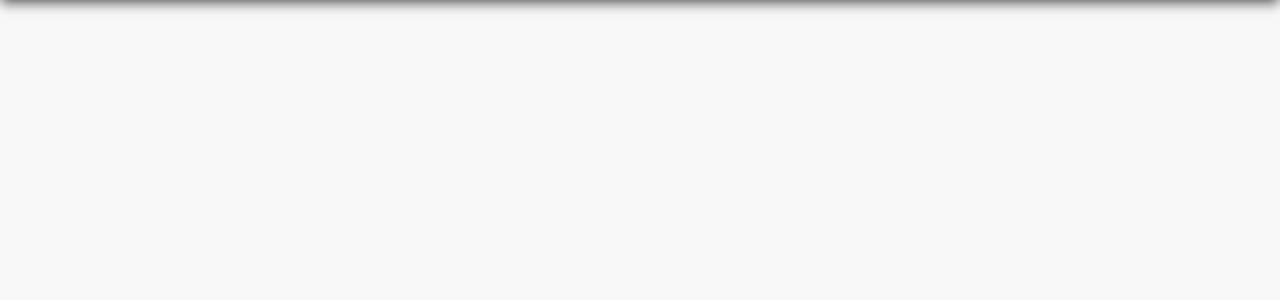
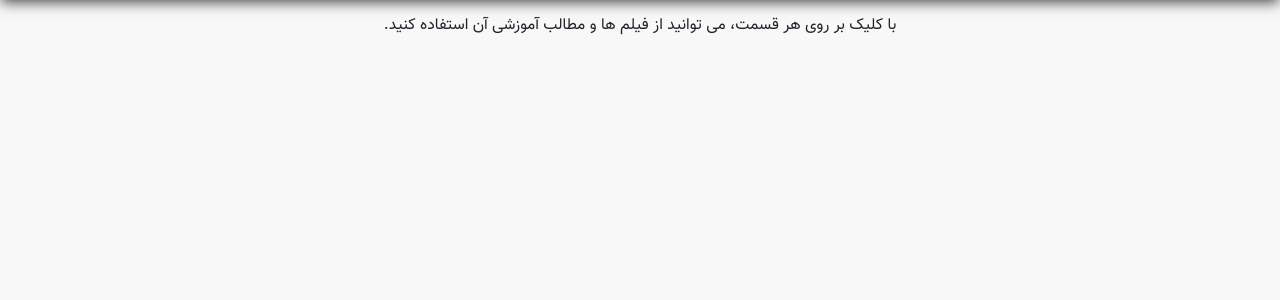
Before and after one commit to shaazzz/mavak-site, a Django app: page /content/syllabus/1/ in a window 1280 px wide. Shown: the part 56-356 px from the top of the page. Run offline with Django 3.2, Linux system fonts and the light colour scheme; data that the repository does not hold is empty; some libraries are stand-ins or nearby versions.

Commit message:
try to add some explanation

```diff
--- a/content/templates/content/syllabus.html
+++ b/content/templates/content/syllabus.html
@@ -5,6 +5,9 @@
 {% load static %}
 <link href="{% static 'main/profile.css' %}" rel="stylesheet">
 <div class="container">
+<div style="text-align: center;">
+    با کلیک بر روی هر قسمت، می توانید از فیلم ها و مطالب آموزشی آن استفاده کنید.
+</div>
 <table id="syllabus" class="styled-table" dir="rtl">
 </table></div>
 <script>
```
